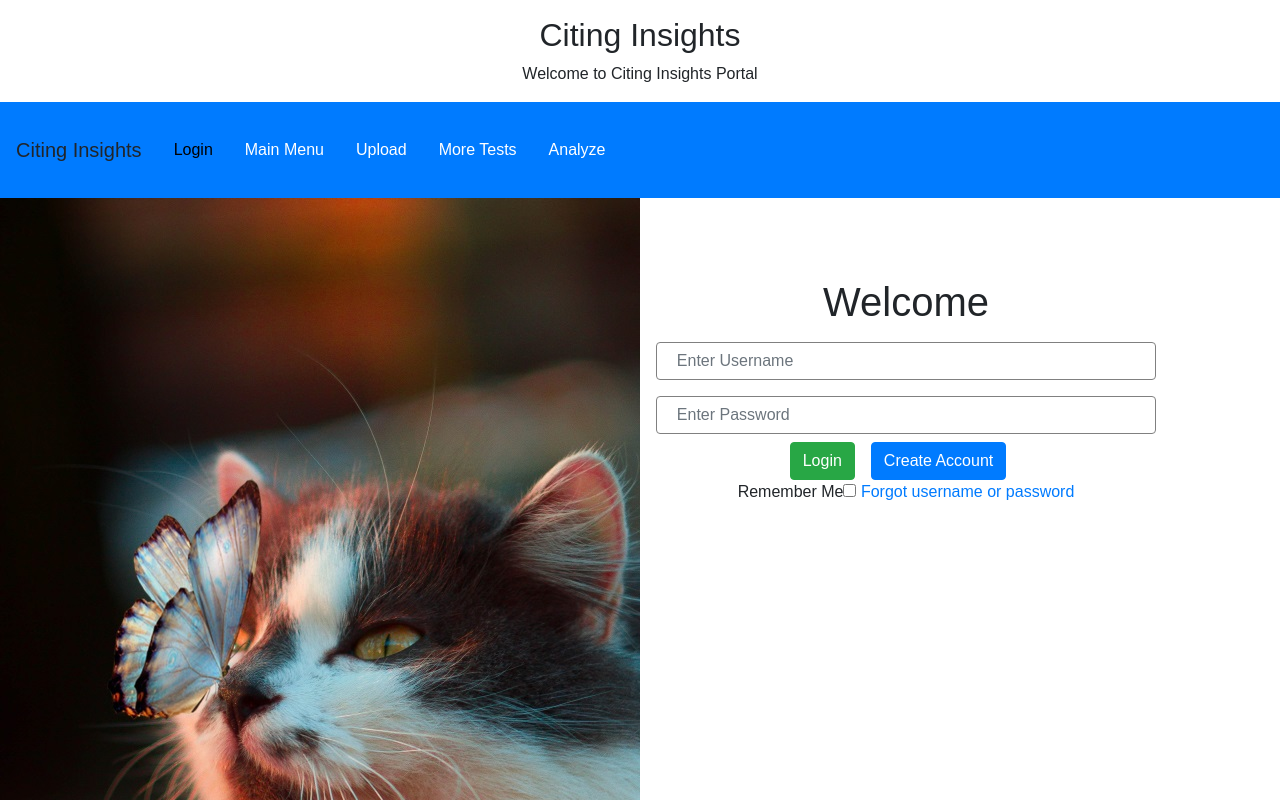
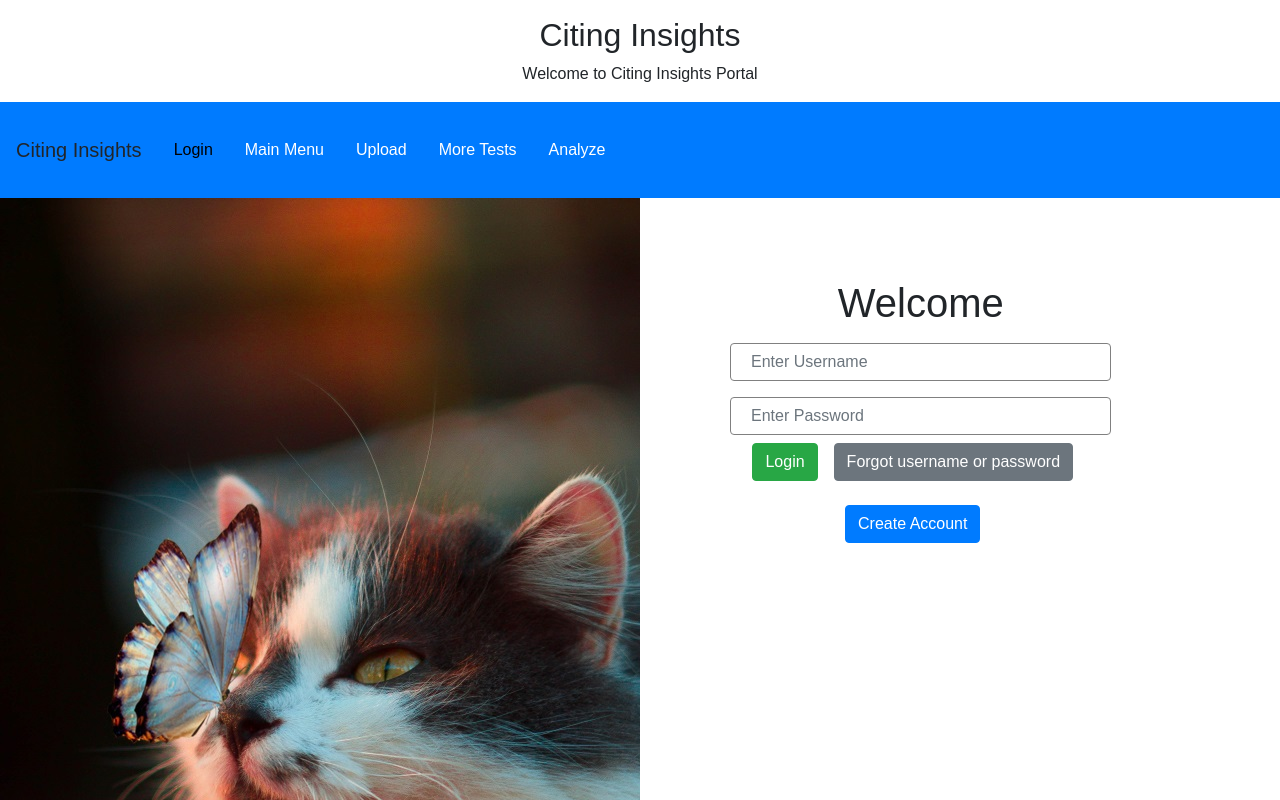
Before and after one commit to hsu-library-project-x/citing-insights-phase-1, a React (Create React App) app in the folder citing-insights/: page /#/login in a window 1280 px wide. Built offline with nearby package versions, Linux system fonts and the light colour scheme.

Commit message:
Trying to get main menu functional using buttons
Worked on some formatting for Login and worked on Main Menu. Issue with main menu is that need routing that buttons cannot provide.....

```diff
--- a/citing-insights/src/App.css
+++ b/citing-insights/src/App.css
@@ -24,7 +24,7 @@ button:hover
 #image_container
 {
   background-image: url("karina-vorozheeva-666313-unsplash.jpg");
-  height: 85%;
+  height: 82%;
   width: 50%;
   position: fixed;
   bottom: 0;
@@ -32,12 +32,13 @@ button:hover
   z-index: -1000;
   background-repeat: no-repeat;
 
+
 }
 
 #image_container2
 {
   background-image: url("joe-caione-781415-unsplash.jpg");
-  height: 85%;
+  height: 82%;
   width: 50%;
   position: fixed;
   bottom: 0;
@@ -45,11 +46,14 @@ button:hover
   z-index: -1000;
   background-position: right;
   background-repeat: no-repeat;
+
 }
+
 
 form
 {
   margin-top: 5em;
+  margin-left: 5.5em;
 }
 
 
@@ -74,6 +78,7 @@ input[type=text], input[type=password], input[type=email]
 #ResearchList{
   margin-bottom: .5em;
 }
+
 li.nav-item{
   list-style-type: none;
   padding-left: 1em;
@@ -234,3 +239,9 @@ span.psw
   text-align: left;
   margin-left: 5%;
 }
+
+.button1
+{
+  border-radius: 50%;
+
+}
--- a/citing-insights/src/Login.js
+++ b/citing-insights/src/Login.js
@@ -20,10 +20,14 @@ function goBackLogin(props){
 	document.getElementById("signup").style.display="none";
 }
 
+function forgotInfo(props){
+	window.location.href="#/passrecov";
+}
+
 class Login extends Component{
 	render(){
 		return(
-		<div>
+		<div className="container">
 			<div id= "login_page">
 
 				<Row>
@@ -45,14 +49,18 @@ class Login extends Component{
 						        <Input type="password" placeholder="Enter Password" name="psw" required/>
 						        <br/>
 						        <Button color="success">Login</Button>
-						        <Button color="primary" onClick={createAccount}>Create Account </Button>
-						        <br />
+
+						         <Button color="secondary" onClick={forgotInfo}  > Forgot username or password </Button>
+
+						        <br /> <br />
+						        {/*
 						        <label>
 						          Remember Me
 						          <input type="checkbox"  name="remember"/>
-						        </label>
+						        </label> */}
 						        {/*href placeholder for now */}
-						        <a href="#/passrecov" > Forgot username or password </a>
+
+						        <Button color="primary" onClick={createAccount}>Create Account </Button>
 						    </FormGroup>
 
 					     </Form>
--- a/citing-insights/src/Main.js
+++ b/citing-insights/src/Main.js
@@ -9,6 +9,18 @@ import { Switch, Route, NavLink, HashRouter, Router, Link } from "react-router-d
 import { Dropdown, DropdownToggle, DropdownMenu, DropdownItem } from 'reactstrap';
 import { ListGroup, ListGroupItem } from 'reactstrap';
 import Classes from "./Classes";
+
+
+function goToClass(props)
+{
+	window.location.href="/main/classes";
+}
+
+function goToAccount(props)
+{
+	window.location.href="/main/account";
+}
+
 // Class to render our homepage
 class Main extends Component{
 
@@ -16,14 +28,23 @@ class Main extends Component{
 		return(
 			<div id="MainContainer">
 				<h1 class="head-1 head-2"> Main Menu </h1>
+				{/*
 					<HashRouter>
 						<div class="sidebar">
-							<ListGroup>
-								<ListGroupItem><Link to="/main/account" class="sidemenu">Account</Link></ListGroupItem>
+							<ListGroup >
+								<ListGroupItem ><Link to="/main/account" class="sidemenu">Account</Link></ListGroupItem>
 								<ListGroupItem><Link to="/main/classes" class="sidemenu">Classes</Link></ListGroupItem>
 							</ListGroup>
 						</div>
 					</HashRouter>
+				*/}
+
+				<Button size="lg" onClick={goToAccount}> Account</Button>
+				<Button size="lg" onClick={goToClass}> Classes </Button>
+				<Button size="lg"> third </Button>
+				<Button size="lg"> forth </Button>
+
+
 					<div id="mainContent">
 						<Switch>
 							<Route path="/main/classes" component={Classes}/>
```
